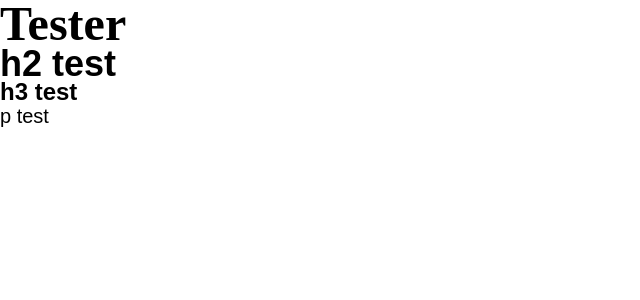
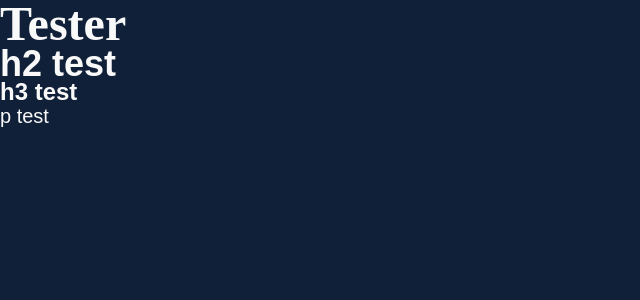
Before and after one commit to TheFred94/foofest_frontend, a Next.js app in the folder booking_flow/: page / in a window 1280 px wide. Shown: the top 300 px of the page, without its empty margins (0-640 px from the left). Built offline with nearby package versions, Linux system fonts and the light colour scheme.

Commit message:
fonts added config.js

```diff
--- a/booking_flow/src/pages/_document.js
+++ b/booking_flow/src/pages/_document.js
@@ -1,13 +1,13 @@
-import { Html, Head, Main, NextScript } from 'next/document'
+import { Html, Head, Main, NextScript } from "next/document";
 
 export default function Document() {
   return (
     <Html lang="en">
       <Head />
-      <body>
+      <body className="bg-color-blue">
         <Main />
         <NextScript />
       </body>
     </Html>
-  )
+  );
 }
--- a/booking_flow/src/styles/globals.css
+++ b/booking_flow/src/styles/globals.css
@@ -5,9 +5,7 @@
 @import url("https://fonts.googleapis.com/css2?family=Josefin+Sans:wght@300;600;700&display=swap");
 
 :root {
-  --foreground-rgb: 0, 0, 0;
-  --background-start-rgb: 214, 219, 220;
-  --background-end-rgb: 255, 255, 255;
+  --white: #f9f9f9;
 }
 
 h1 {
@@ -15,12 +13,14 @@ h1 {
   font-weight: 900;
   font-size: 3rem;
   line-height: 3rem;
+  color: var(--white);
 }
 
 h2,
 h3,
 p {
   font-family: "Josefin Sans", sans-serif;
+  color: var(--white);
 }
 
 h2 {
--- a/booking_flow/tailwind.config.js
+++ b/booking_flow/tailwind.config.js
@@ -15,12 +15,16 @@ module.exports = {
     },
 
     colors: {
-      "color-primary1": "#1D1C29",
-      "color-primary2": "#102038",
+      "color-back": "#1D1C29",
+      "color-blue": "#102038",
       "color-white": "#F9F9F9",
-      "color-secondary1": "#00B88B",
-      "color-secondary2": "#A836DA",
-      "color-accent": "#E4A74A",
+      "color-green": "#00B88B",
+      "color-purple": "#A836DA",
+      "color-orange": "#E4A74A",
+    },
+    fontFamily: {
+      "font-display": ["Playfair Display", "serif"],
+      "font-sans": ["Josefin Sans", "sans-serif"],
     },
   },
   plugins: [],
```
